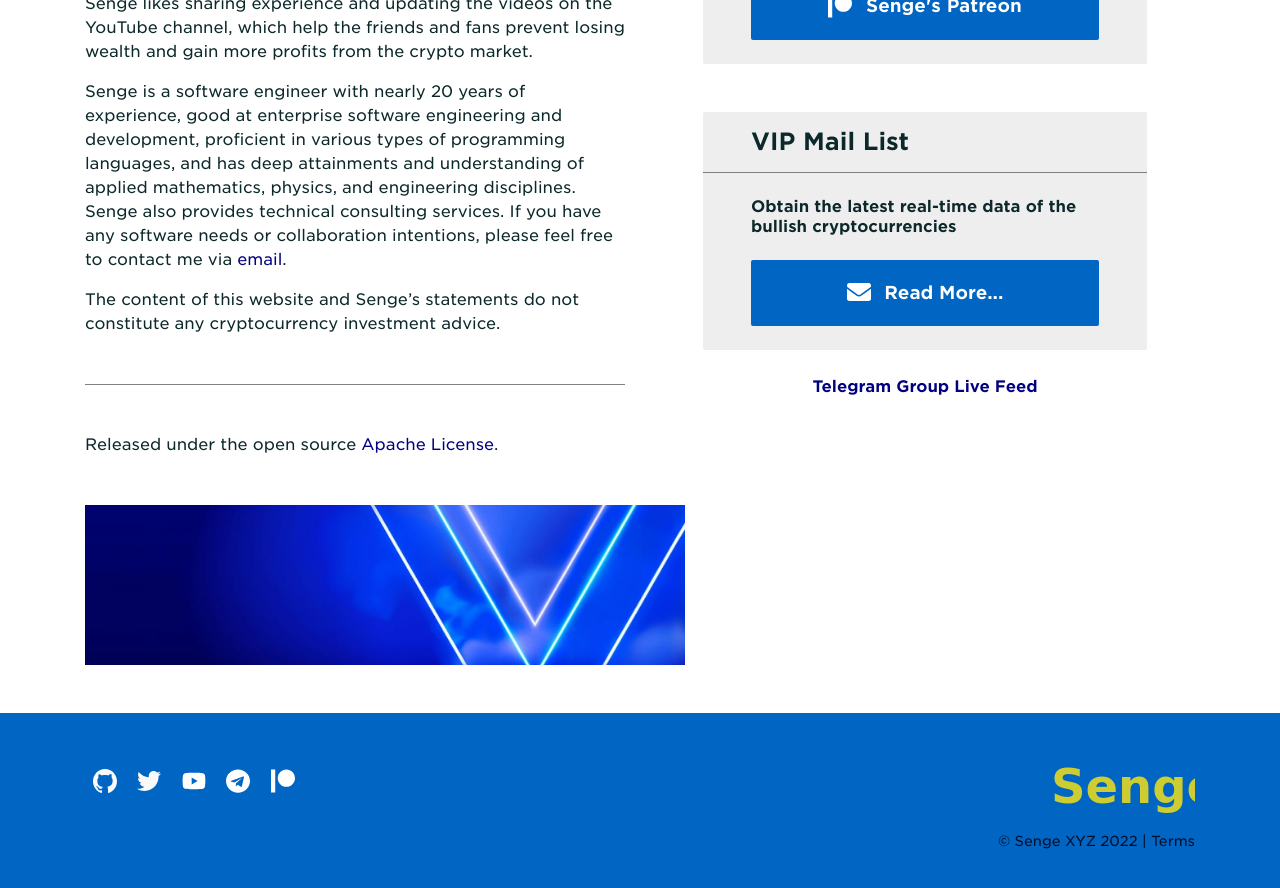
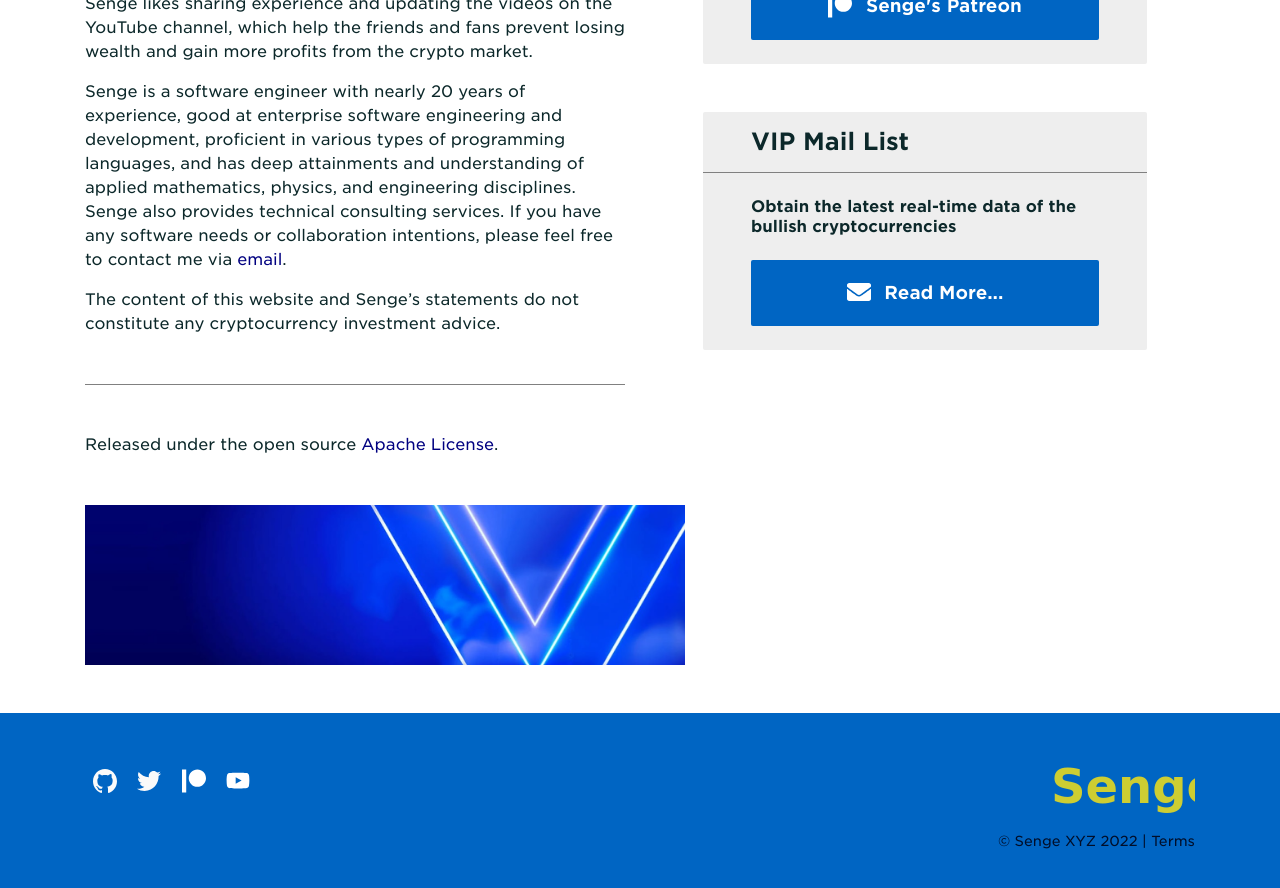
Before and after one commit to sengexyz/senge-xyz.github.io, a Jekyll site: the page built from index.md, in a window 1280 px wide and 900 px high, scrolled down 881 px. Shown: the top 888 px of the window. Built offline with Jekyll 4.4.1, drawn with Linux system fonts in a browser that asks for light colours.

Commit message:
remove tg;

```diff
--- a/_includes/footer.html
+++ b/_includes/footer.html
@@ -8,9 +8,9 @@
                     <div class="contact-details">
                         <a href="https://github.com/{{ site.data.contact.github_username }}" target="_blank" rel="noreferrer noopener"><img class="m-2" src="/img/social/github_light.svg" alt="GitHub Logo"></a>
                         <a href="https://twitter.com/{{ site.data.contact.twitter_username }}" target="_blank" rel="noreferrer noopener"><img class="m-2" src="/img/social/twitter_light.svg" alt="Twitter Logo"></a>
+                        <a href="https://patreon.com/{{ site.data.contact.patreon_username }}" target="_blank" rel="noreferrer noopener"><img class="m-2" src="/img/social/patreon_light.svg" alt="Patreon Logo"></a>
                         <a href="https://youtube.com/channel/{{ site.data.contact.youtube_username }}" target="_blank" rel="noreferrer noopener"><img class="m-2" src="/img/social/youtube_light.svg" alt="YouTube Logo"></a>
-                        <a href="https://t.me/chia168" target="_blank" rel="noreferrer noopener"><img class="m-2" src="/img/social/telegram_light.svg" alt="YouTube Logo"></a>
-                        <a href="https://patreon.com/{{ site.data.contact.patreon_username }}" target="_blank" rel="noreferrer noopener"><img class="m-2" src="/img/social/patreon_light.svg" alt="Patreon Logo"></a>
+                        <!-- <a href="https://t.me/chia168" target="_blank" rel="noreferrer noopener"><img class="m-2" src="/img/social/telegram_light.svg" alt="YouTube Logo"></a> -->
                     </div>
                     <div style="text-align: right">
                         <img class="logo" src="/img/senge_logo.svg" alt="senge_logo">
--- a/_layouts/contact.html
+++ b/_layouts/contact.html
@@ -47,7 +47,7 @@ layout: default
                   <br>
                   <img src="/mstile-150x150.png" alt="Senge Icon">
                   <br>
-                    <a href="{{ site.data.contact.telegram_team_page }}" target="_blank" rel="noreferrer noopener" class="join-keybase btn">{{ strings.contact_join_telegram }}</a>
+                    <!-- <a href="{{ site.data.contact.telegram_team_page }}" target="_blank" rel="noreferrer noopener" class="join-keybase btn">{{ strings.contact_join_telegram }}</a> -->
                 </div>
             </div>
         </div>
--- a/_layouts/homemain.html
+++ b/_layouts/homemain.html
@@ -73,10 +73,10 @@ layout: default
                             strings.homemain_maillist_report }}</a>
                     </div>
                 </div>
-                <div class="d-flex flex-column align-items-center" style="padding-top: 25px;">
+                <!-- <div class="d-flex flex-column align-items-center" style="padding-top: 25px;">
                     <a href="https://t.me/chia168"><b>{{ strings.contact_live_feed_title
                             }}</b></a>
-                </div>
+                </div> -->
             </div>
         </div>
     </div>
```
